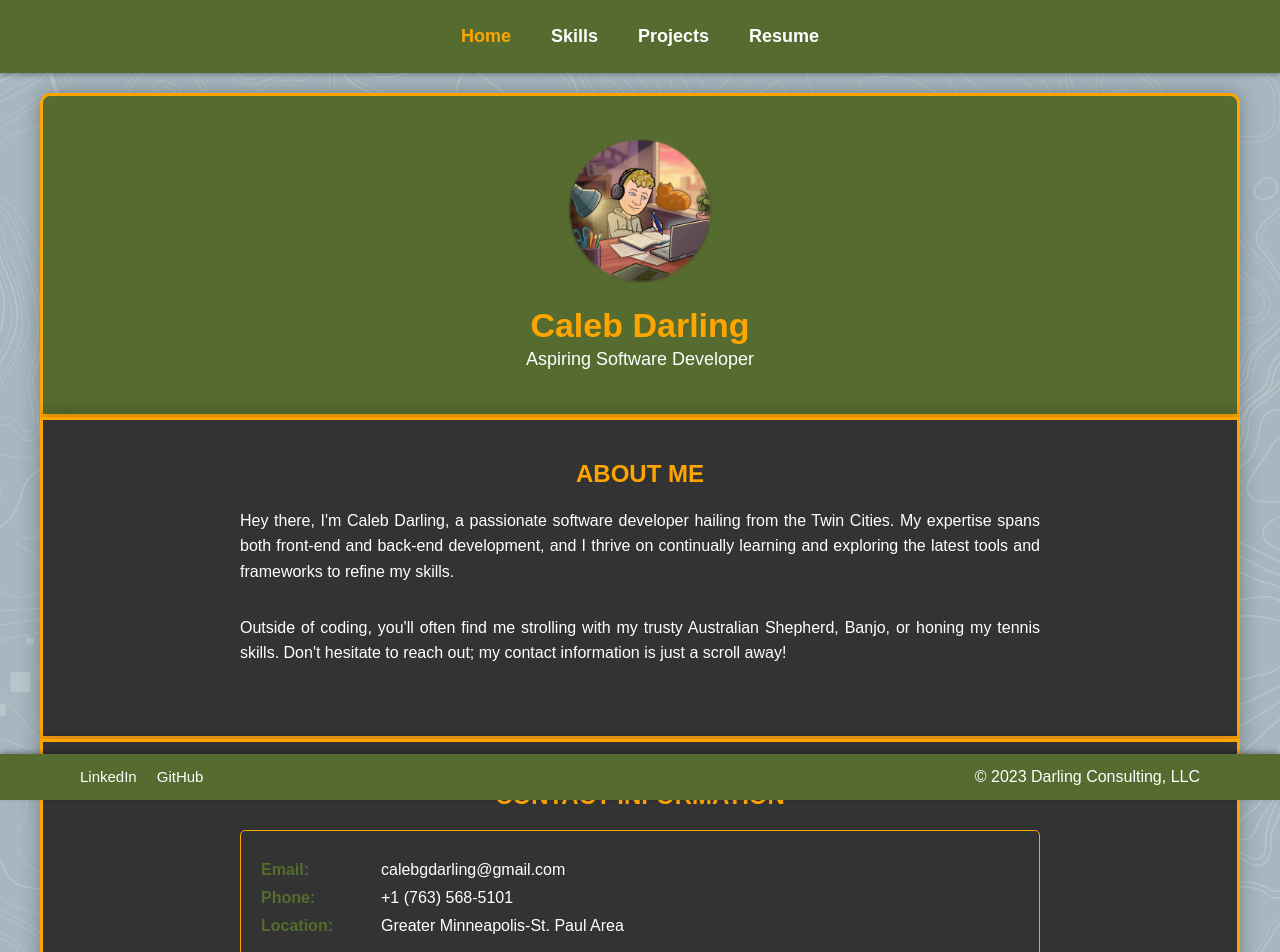
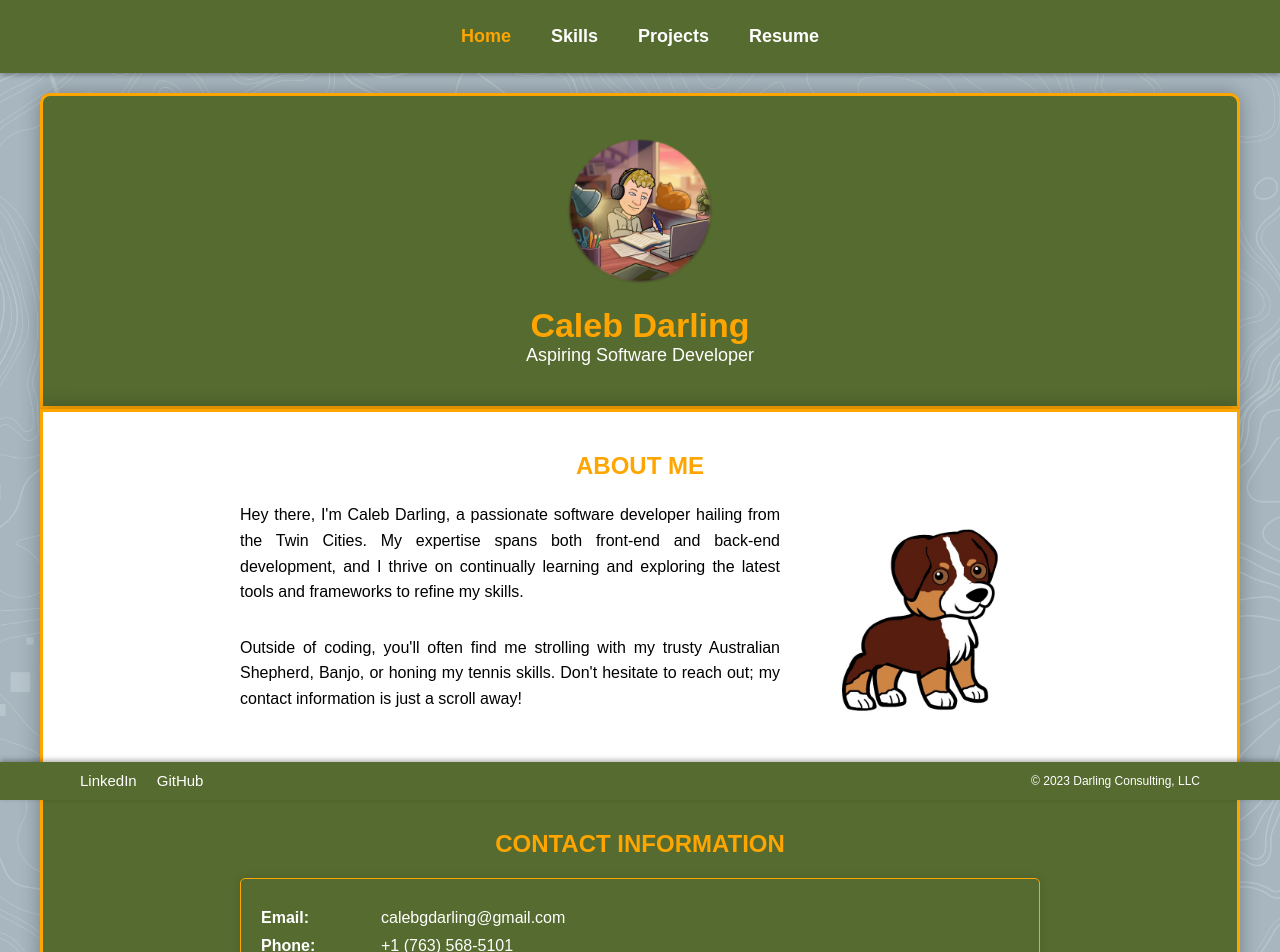
Before and after one commit to calebgdarling/caleb-darling-portfolio, a React (Create React App) app: page / in a window 1280 px wide. Shown: the top 952 px of the page. Built offline with nearby package versions, Linux system fonts and the light colour scheme.

Commit message:
Added dog image

```diff
--- a/src/components/sections/about-me/AboutMe.css
+++ b/src/components/sections/about-me/AboutMe.css
@@ -1,6 +1,6 @@
 .about-me-section {
-  background-color: #333; /* Dark Gray Background Color */
-  color: #fff; /* Text Color */
+  background-color: #ffffff;
+  color: #000000;
   padding: 40px 0;
   border-style: solid;
   border-color: #ffa500;
@@ -13,21 +13,40 @@
   text-align: center;
 }
 
-h2 {
-  font-size: 24px; /* Larger font size for the section title */
-  margin-bottom: 20px;
-  text-transform: uppercase; /* Uppercase text for the title */
-  color: #ffa500; /* Orange color for the title */
+.about-me-content {
+  display: flex;
+  flex-direction: row;
+  justify-content: flex-end; /* Push the dog image to the right */
+  align-items: center;
 }
 
-p {
-  font-size: 16px;
-  text-align: justify; /* Justify text for a cleaner look */
-  margin-bottom: 30px; /* Increased margin spacing between paragraphs */
-  line-height: 1.6; /* Adjust line height for better readability */
+h2 {
+  font-size: 24px;
+  margin-bottom: 20px;
+  text-transform: uppercase;
+  color: #ffa500;
 }
 
-strong {
-  font-weight: bold;
-  color: #ffa500; /* Dark Green color for strong elements */
+.about-me-paragraphs {
+  flex: 2;
+  margin-right: 20px; /* Add right margin to create space between text and image */
 }
+
+.about-me-paragraph {
+  font-size: 16px;
+  text-align: justify;
+  margin-bottom: 30px;
+  line-height: 1.6;
+}
+
+.about-me-image img {
+  max-width: 100%;
+  height: auto;
+  border-radius: 5px;
+}
+
+.about-me-image {
+  flex: 1;
+  text-align: center;
+  max-width: 30%; /* Adjust the max-width as needed to prevent overlap */
+}
--- a/src/components/sections/about-me/AboutMe.js
+++ b/src/components/sections/about-me/AboutMe.js
@@ -1,11 +1,14 @@
 import React from "react";
 import "./AboutMe.css"; // Import your CSS file
+import dogImage from "../../../assets/brown-aussie copy.jpg"; // Import your dog image (replace with your actual image)
 
 function AboutMe() {
   return (
     <section className="about-me-section">
       <div className="about-me-container">
         <h2>About Me</h2>
+        <div className="about-me-content">
+          <div className="about-me-paragraphs">
             <p className="about-me-paragraph">
               Hey there, I'm Caleb Darling, a passionate software developer hailing
               from the Twin Cities. My expertise spans both front-end and back-end
@@ -18,6 +21,11 @@ function AboutMe() {
               to reach out; my contact information is just a scroll away!
             </p>
           </div>
+          <div className="about-me-image">
+            <img src={dogImage} alt="My Dog" />
+          </div>
+        </div>
+      </div>
     </section>
   );
 }
--- a/src/components/sections/contact-info/ContactInfo.css
+++ b/src/components/sections/contact-info/ContactInfo.css
@@ -1,8 +1,8 @@
 /* ContactInfo.css */
 
 .contact-info {
-  background-color: #333; /* Dark Gray Background Color */
-  color: #fff; /* Text Color */
+  background-color: #556B2F; /* Dark Gray Background Color */
+  color: #ffffff; /* Text Color */
   padding: 40px 0;
   border-style: solid;
   border-color: #ffa500;
@@ -30,7 +30,7 @@
   padding: 20px; /* Increased padding for better spacing */
   border: 1px solid #ffa500; /* Orange border */
   border-radius: 5px;
-  background-color: #333; /* Dark Gray background */
+  background-color: #556B2F; /* Dark Gray background */
   margin: 20px 0;
   box-shadow: 0px 0px 10px rgba(0, 0, 0, 0.1); /* Add a subtle box shadow */
 }
@@ -43,7 +43,7 @@
 
 .info strong {
   font-weight: bold;
-  color: #556B2F; /* Dark Green color for strong elements */
+  color: #ffffff; /* Dark Green color for strong elements */
   min-width: 120px; /* Set a minimum width for strong elements */
 }
 
```
Also changed, not shown: src/assets/brown-aussie copy.jpg (added). Lines whose indentation alone changed are shown as unchanged.
